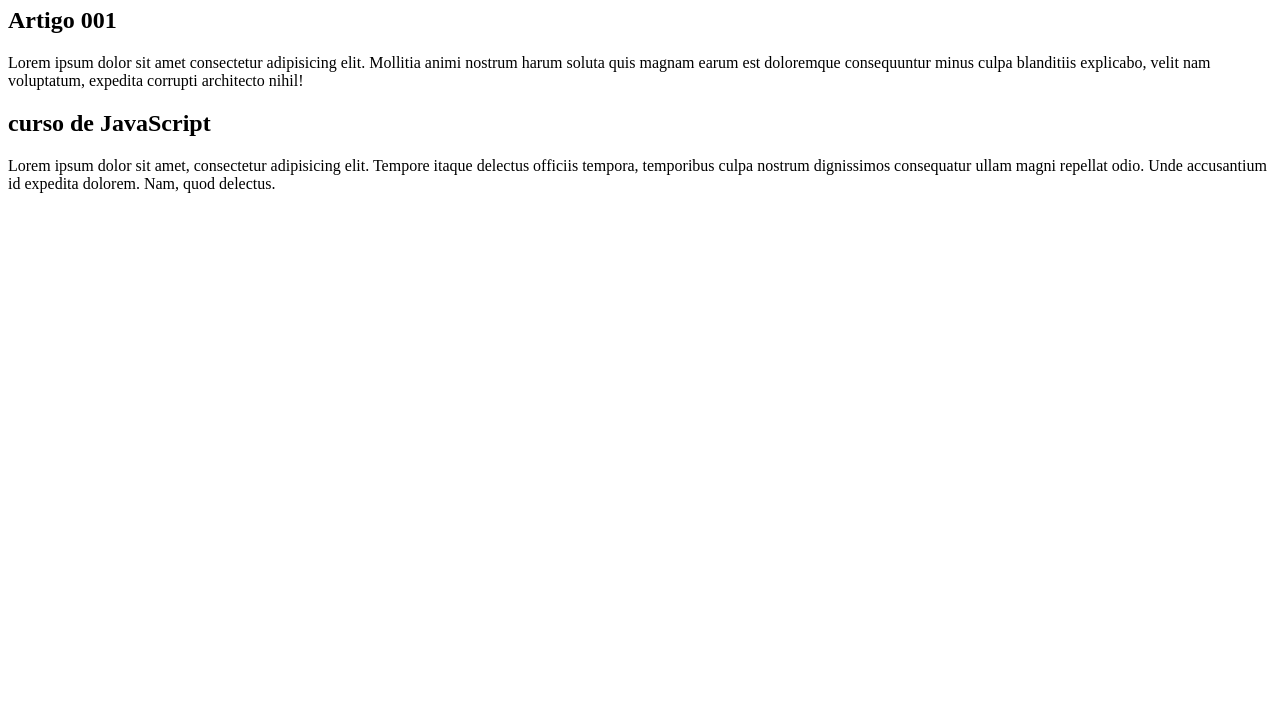
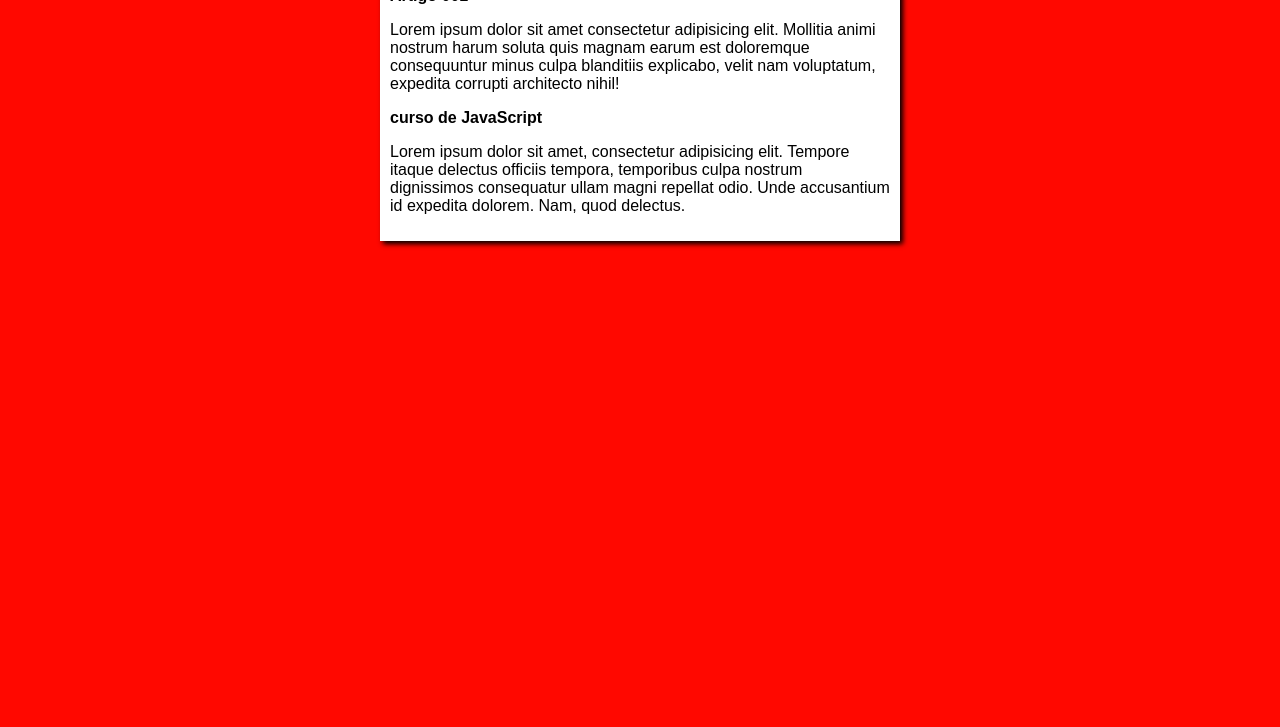
Before and after one commit to Caio-25/site, a plain HTML site: page index.html in a window 1280 px wide. Shown: the part 73-800 px from the top of the page. Drawn offline with Linux system fonts and the light colour scheme.

Commit message:
iniciei o design

```diff
--- /dev/null
+++ b/estilos/style.css
@@ -0,0 +1,14 @@
+*{
+    font-family: Arial, Helvetica, sans-serif;
+    font-size: 16px;
+}
+body {
+    background-color: rgb(255, 8, 0);
+}
+main{
+    background-color: white;
+ width: 500px;
+ margin: auto;
+ padding: 10px;
+ box-shadow: 3px 3px 5px rgb(0, 0, 0);
+}
--- a/index.html
+++ b/index.html
@@ -4,6 +4,7 @@
     <meta charset="UTF-8">
     <meta name="viewport" content="width=device-width, initial-scale=1.0">
     <title>Titulo do site</title>
+    <link rel="stylesheet" href="estilos/style.css">
 </head>
 <body>
    <main>
```
